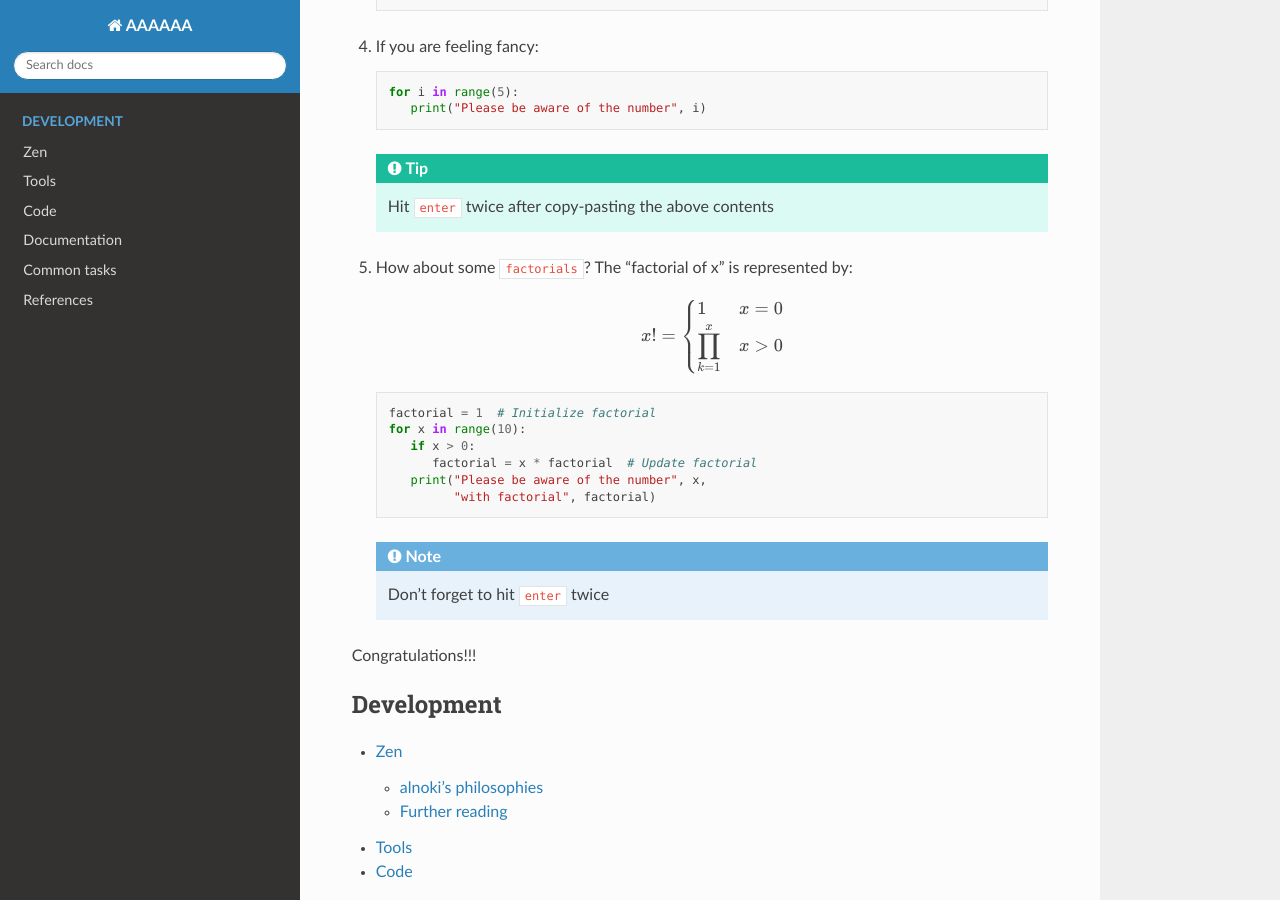
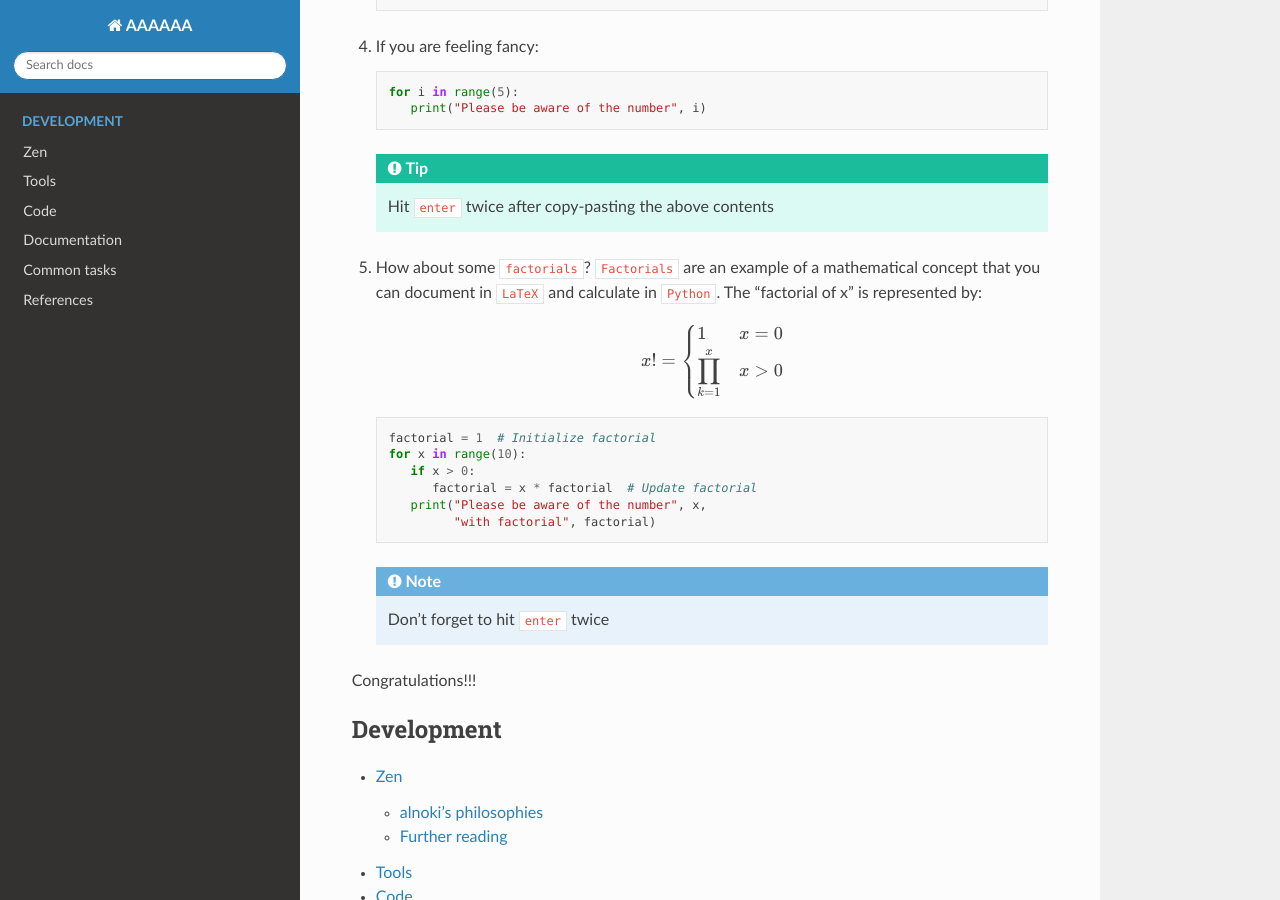
Before and after one commit to alnoki/AAAAAA, a Sphinx documentation site: the page built from docs/index.rst, in a window 1280 px wide and 900 px high, scrolled down 725 px. Built offline with Sphinx 7.4.7 and the Read the Docs theme 2.0.0, drawn with Linux system fonts in a browser that asks for light colours; cross-references to code outside the pages are shown as plain code.

Commit message:
Adds description of LaTeX/Python relationship to tutorial

```diff
--- a/docs/index.rst
+++ b/docs/index.rst
@@ -37,8 +37,10 @@ A bit of Python can be executed on most computers with minimal effort, using
    .. tip::
       Hit ``enter`` twice after copy-pasting the above contents
 
-#. How about some :xref:`factorials <factorial-definition>`? The "factorial of
-   x" is represented by:
+#. How about some :xref:`factorials <factorial-definition>`?
+   :xref:`Factorials <factorial-definition>` are an example of a
+   mathematical concept that you can document in ``LaTeX`` and calculate
+   in :xref:`Python`. The "factorial of x" is represented by:
 
    .. math::
       x! = \begin{cases}
```
